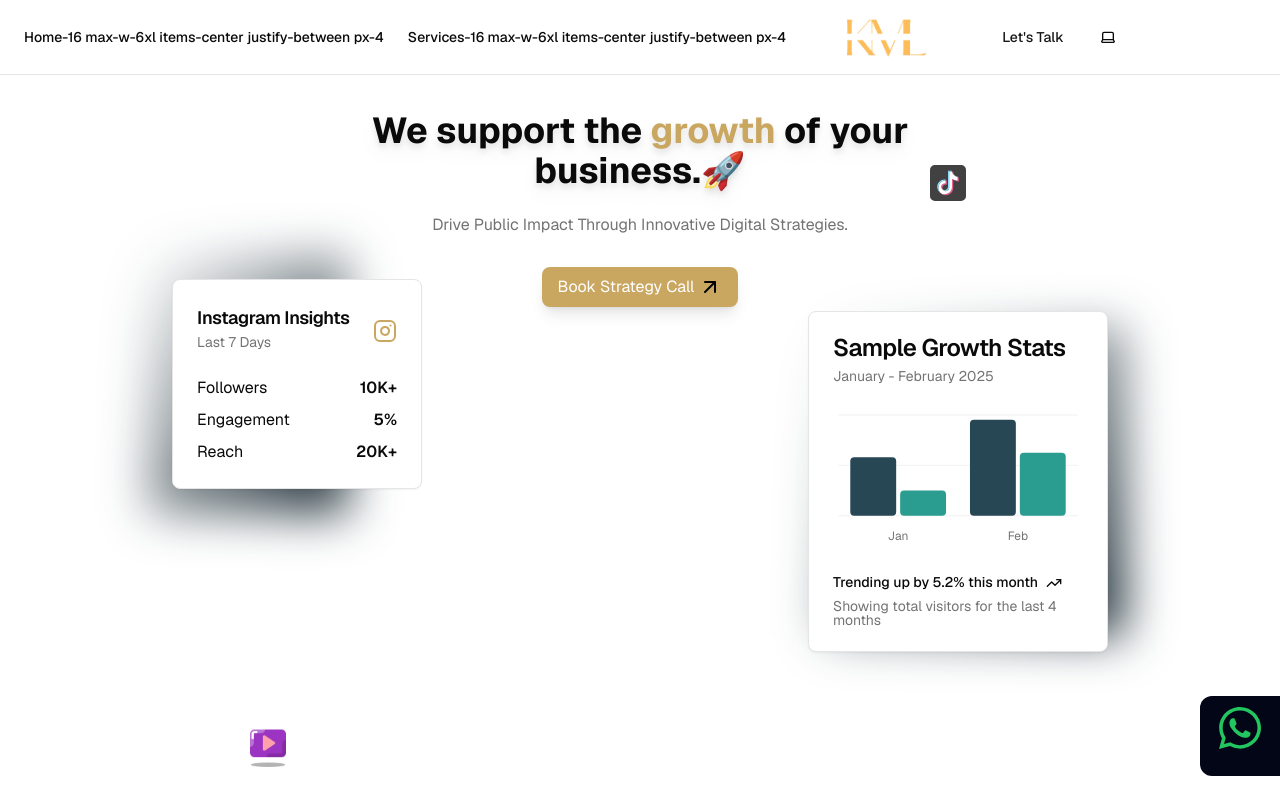
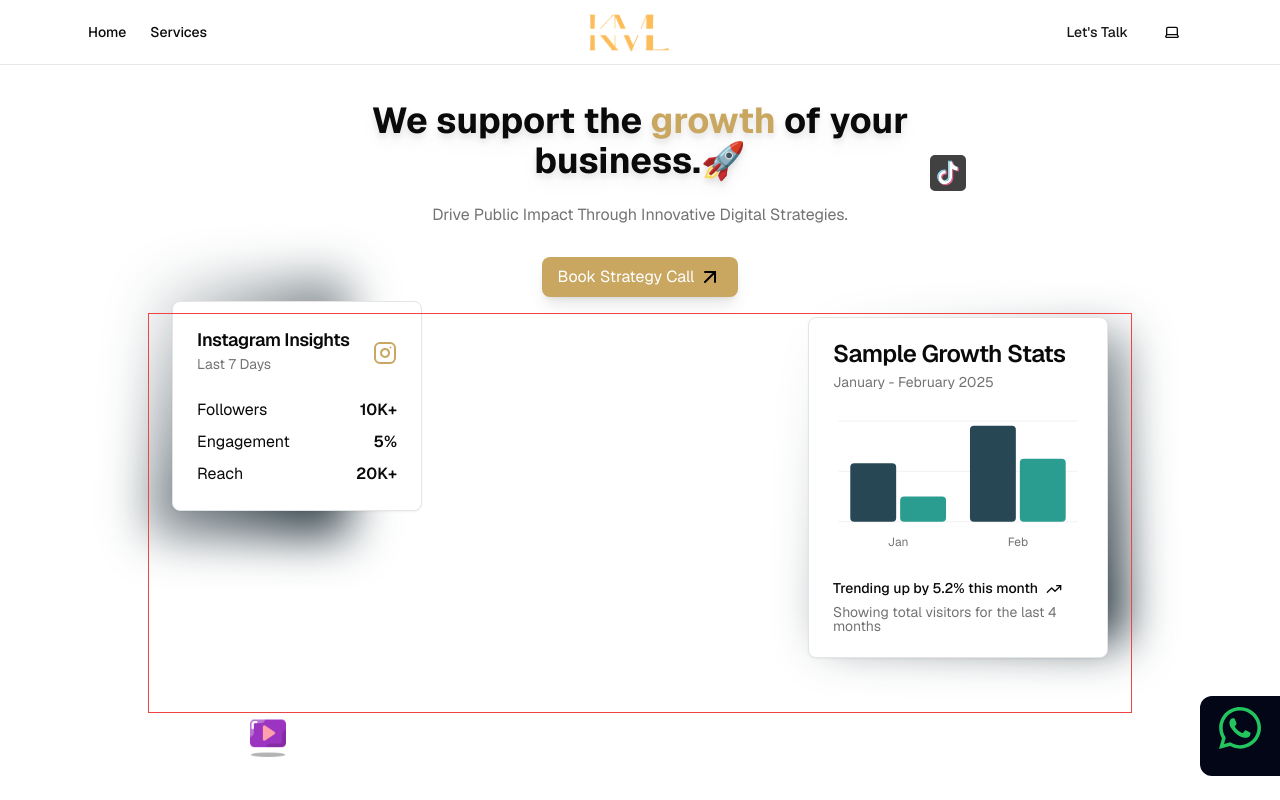
Before and after one commit to Willbeckh/krivan, a Next.js app: page / in a window 1280 px wide. Shown: the top 800 px of the page. Built offline with nearby package versions, Linux system fonts and the light colour scheme.

Commit message:
change contact details

```diff
--- a/app/contact/page.tsx
+++ b/app/contact/page.tsx
@@ -48,13 +48,19 @@ export default function ContactPage() {
           </div>
           <div className="flex items-center gap-4">
             <Phone className="w-6 h-6 text-primary" />
-            <a href="tel:+254 113743723" className="text-lg">
-              +254 113743723
+            <a href="tel:+254790923002" className="text-lg">
+              +254 790923002
+            </a>
+          </div>
+          <div className="flex items-center gap-4">
+            <Phone className="w-6 h-6 text-primary" />
+            <a href="tel:+971552646305" className="text-lg">
+              +971 552646305
             </a>
           </div>
           <div className="flex items-center gap-4">
             <MapPin className="w-6 h-6 text-primary" />
-            <p className="text-lg">Nairobi, Kenya</p>
+            <p className="text-lg">Lonak Bussines Center, <br />Mwiki Rd, 2nd Floor, B21</p>
           </div>
         </motion.div>
 
--- a/components/footer.tsx
+++ b/components/footer.tsx
@@ -57,7 +57,7 @@ export default function Footer() {
               <FaInstagram size={22} />
             </a>
             <Link
-              href="https://whatsapp.me/254113743723"
+              href="https://whatsapp.me/254790923002"
               className="text-[#C9A760] hover:text-white transition"
             >
               <FaWhatsapp size={22} />
--- a/components/hero.tsx
+++ b/components/hero.tsx
@@ -4,6 +4,7 @@ import Image from "next/image";
 import { GrowthChart } from "./bar-chart";
 import { ArrowUpRight } from "lucide-react";
 import InsightsCard from "./insights-card";
+import Link from "next/link";
 
 // Constants for reusable values
 const TAGLINE = "Branding, Strategy, Video Marketing";
@@ -51,32 +52,41 @@ export default function Hero() {
           <motion.button
             whileHover={{ scale: 1.05 }}
             whileTap={{ scale: 0.95 }}
+          >
+            <Link
+              href="https://cal.com/christopher-wachiuri-df5lcn/30min"
+              target="_blank"
               className={`flex items-center gap-1 w-fit p-4 h-10 bg-[#C9A760] rounded-lg cursor-pointer text-white shadow-lg transition-all `}
             >
               Book Strategy Call
               <ArrowUpRight color="black" />
+            </Link>
           </motion.button>
 
-          <div className="relative lg:absolute lg:right-0 lg:top-48 -z-10 p-6">
+          <div className="w-full h-[400px] border border-red-500">
+            <div className="relative lg:absolute lg:right-0 lg:top-52 -z-10 p-6">
               <div className="absolute inset-10  w-full md:w-1/2 lg:w-1/3 xl:w-[300px] bg-gradient-to-br from-transparent to-[#0A1C26] bg-opacity-50 blur-xl"></div>
               <div className="relative z-10">
                 <GrowthChart />
               </div>
             </div>
 
-          <div className="hidden lg:block lg:absolute lg:left-0 lg:top-40 w-full -z-10 p-6">
+            <div className="p-2">
+              <iframe
+                src=""
+                height="550"
+                width="600"
+                frameBorder="0"
+                scrolling="no"
+              ></iframe>
+            </div>
+
+            <div className="hidden lg:block lg:absolute lg:left-0 lg:top-48 w-full -z-10 p-6">
               <div className="absolute inset-0 w-full md:w-1/2 lg:w-1/3 xl:w-[200px] bg-gradient-to-br from-transparent to-[#0A1C26] bg-opacity-50 blur-xl"></div>
               <div className="relative z-10">
                 <InsightsCard />
               </div>
             </div>
-        </div>
-
-        <div className="flex w-full pt-8 ">
-          <div className="w-fit border h-fit">
-            {/* <p className="px-1 uppercase text-[#C9A760] text-xs/6">
-              &#10687; {TAGLINE}
-            </p> */}
           </div>
         </div>
       </div>
--- a/components/navbar.tsx
+++ b/components/navbar.tsx
@@ -18,11 +18,11 @@ const navLinks: NavProps[] = [
 export function Navbar() {
   return (
     <header className="sticky top-0 z-50 w-full border-b border-b-foreground/10 backdrop-blur-sm">
-      <div className="container mx-auto flex h md:px-6">
+      <div className="container mx-auto flex h-16 max-w-6xl items-center justify-between px-4 md:px-6">
         <nav className="hidden items-center gap-6 text-sm font-medium md:flex">
           {navLinks.map((link, index) => (
             <Link href={link.path} key={index} prefetch={false}>
-              <span className="">{link.name}-16 max-w-6xl items-center justify-between px-4</span>
+              <span className="">{link.name}</span>
             </Link>
           ))}
         </nav>
@@ -36,8 +36,6 @@ export function Navbar() {
             height={180}
             sizes="(max-width: 768px) 100vw, (max-width: 1200px) 50vw, 800px"
           />
-
-
         </Link>
 
         <div className="flex items-center gap-2">
```
Lines whose indentation alone changed are shown as unchanged.
